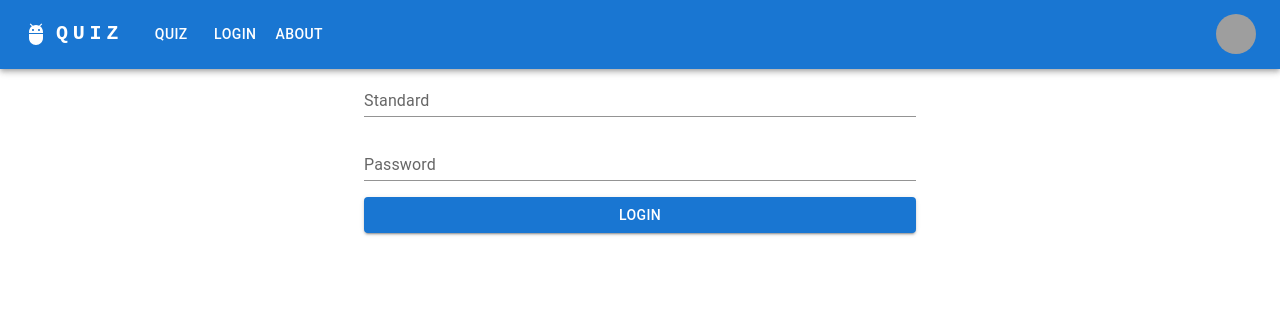
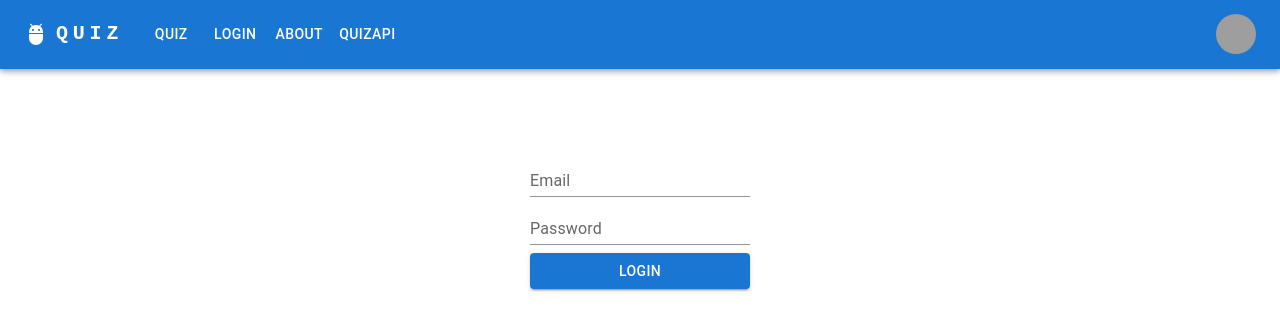
Before and after one commit to MuhammadAbdullahDogar/quiz-app, a React (Create React App) app: page /login in a window 1280 px wide. Shown: the top 330 px of the page. Built offline with nearby package versions, Linux system fonts and the light colour scheme; grey boxes are pictures that could not be loaded.

Commit message:
add quiz api

```diff
--- a/src/App.js
+++ b/src/App.js
@@ -3,6 +3,7 @@ import Appbar from "./components/Appbar";
 import {Routes,Route} from 'react-router-dom';
 import Login from "./pages/Login";
 import Quiz from "./pages/Quiz";
+import QuizApi from "./pages/QuizApi";
 
 
 function App() {
@@ -14,6 +15,7 @@ function App() {
           <Route path="about" element={<About />}></Route>
           <Route path="login" element={<Login/>}></Route>
           <Route path="Quiz" element={<Quiz/>}></Route>
+          <Route path="quizapi" element={<QuizApi/>}></Route>
         </Routes>
       </div>
     </>
--- a/src/components/Appbar.jsx
+++ b/src/components/Appbar.jsx
@@ -14,7 +14,7 @@ import MenuItem from '@mui/material/MenuItem';
 import AdbIcon from '@mui/icons-material/Adb';
 import {Link} from 'react-router-dom';
 
-const pages = ['quiz', 'login', 'about'];
+const pages = ['quiz', 'login', 'about','QuizApi'];
 const settings = ['Profile', 'Account', 'Dashboard', 'Logout'];
 
 function Appbar() {
--- a/src/pages/Login.jsx
+++ b/src/pages/Login.jsx
@@ -4,22 +4,30 @@ import Button from '@mui/material/Button';
 import Stack from '@mui/material/Stack';
 import Box from '@mui/material/Box';
 import Container from '@mui/material/Container';
+import FormControl from '@mui/material/FormControl';
+
 
 const Login = () => {
+    const handleSubmit = (event) => {
+        event.preventDefault();
+    };
     return (
         <>
-            <Container maxWidth="sm">
-                <Box >
-                    <Stack spacing={2}>
-                        <TextField id="standard-basic" label="Standard" variant="standard" />
+            <Container>
+                <Box mt={10}>
+                    <Stack spacing={2} justifyContent="center" alignItems="center">
+                        <form onSubmit={handleSubmit}>
+                            <FormControl variant="standard">
+                                <TextField label="Email" variant="standard" />
                                 <TextField
-                            id="standard-password-input"
                                     label="Password"
                                     type="password"
                                     autoComplete="current-password"
                                     variant="standard"
                                 />
-                        <Button variant="contained">Login</Button>
+                                <Button sx={{ mt: 1 }} type="submit" variant="contained">LOGIN</Button>
+                            </FormControl>
+                        </form>
                     </Stack>
                 </Box>
             </Container>
--- a/src/pages/Quiz.jsx
+++ b/src/pages/Quiz.jsx
@@ -9,7 +9,7 @@ import Button from '@mui/material/Button';
 import Stack from '@mui/material/Stack';
 import Box from '@mui/material/Box';
 import Container from '@mui/material/Container';
-const Quiz = () => {
+const Quiz = ({ quiz }) => {
     const [value, setValue] = React.useState('');
     const [error, setError] = React.useState(false);
     const [helperText, setHelperText] = React.useState('Choose wisely');
@@ -40,15 +40,16 @@ const Quiz = () => {
                 <Stack spacing={2}>
                     <form onSubmit={handleSubmit}>
                         <FormControl sx={{ m: 3 }} error={error} variant="standard">
-                            <FormLabel id="demo-error-radios">Pop quiz</FormLabel>
+                            <FormLabel>{quiz.question}</FormLabel>
                             <RadioGroup
                                 aria-labelledby="demo-error-radios"
                                 name="quiz"
                                 value={value}
                                 onChange={handleRadioChange}
                             >
-                                <FormControlLabel value="best" control={<Radio />} label="The best!" />
-                                <FormControlLabel value="worst" control={<Radio />} label="The worst." />
+                                <FormControlLabel value="best" control={<Radio />} label={ quiz.incorrect_answers[0] } />
+                                <FormControlLabel value="worst" control={<Radio />} label={ quiz.incorrect_answers[1] } />
+                                <FormControlLabel value="good" control={<Radio />} label={ quiz.incorrect_answers[2] } />
                             </RadioGroup>
                             <FormHelperText>{helperText}</FormHelperText>
                             <Button sx={{ mt: 1, mr: 1 }} type="submit" variant="outlined">
--- /dev/null
+++ b/src/pages/QuizApi.jsx
@@ -0,0 +1,27 @@
+import React, { useState, useEffect } from 'react'
+import Quiz from './Quiz'
+
+const QuizApi = () => {
+    const [quizList, setQuizList] = useState([])
+
+    useEffect(() => {
+        getData()
+    }, [])
+
+    const getData = () => {
+        fetch(`https://opentdb.com/api.php?amount=10&category=18&difficulty=easy&type=multiple`)
+            .then(res => res.json())
+            .then(data => setQuizList(data.results))
+    }
+    return (
+        <div>
+            {
+                quizList.map(quiz => (
+                    <Quiz quiz={quiz} />
+                ))
+            }
+        </div>
+    )
+}
+
+export default QuizApi
```
Lines whose indentation alone changed are shown as unchanged.
